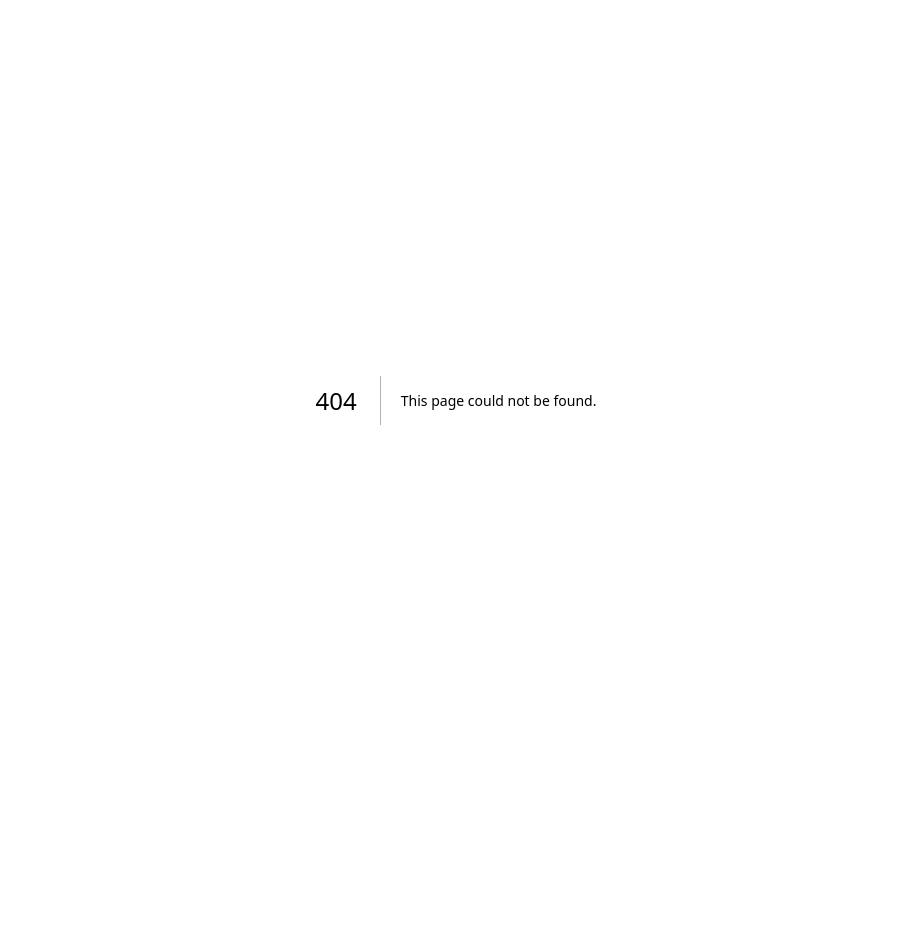
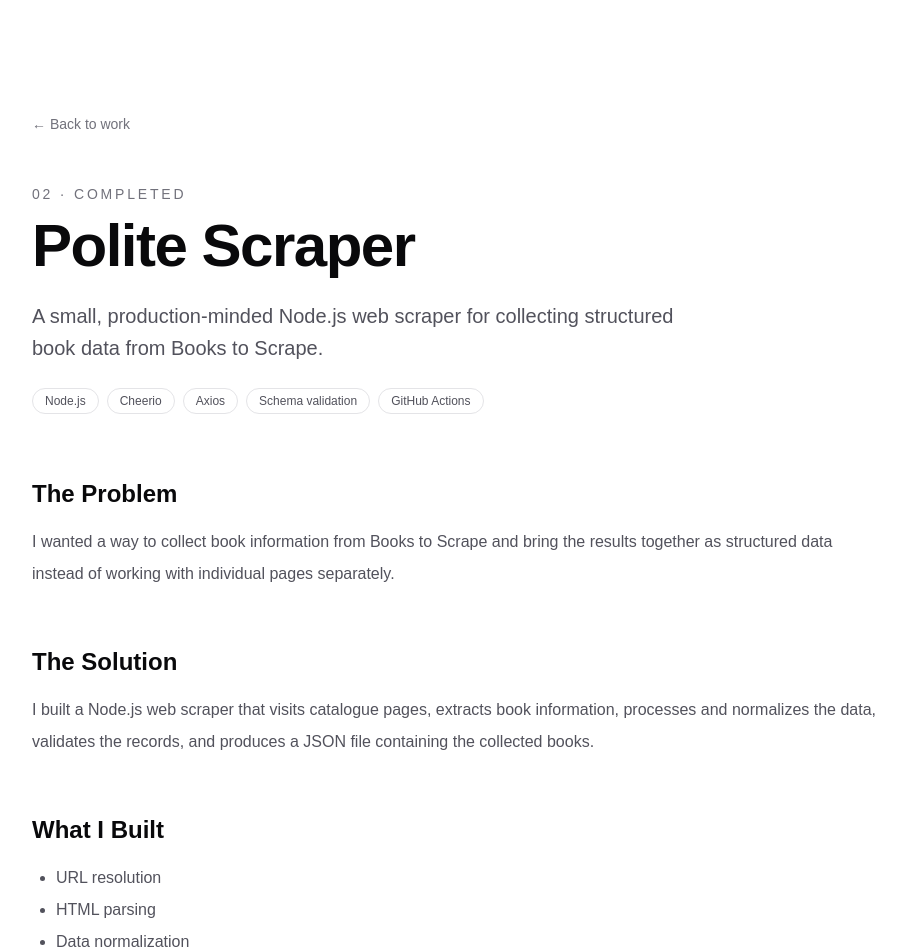
Before and after one commit to Leslei-254/leslei-portfolio, a Next.js app: page /work/polite-scraper in a window 1280 px wide. Before the commit this address had no page. Shown: the top 952 px of the page, without its empty margins (184-1090 px from the left). Before the commit the page ends 800 px from the top, so only its background shows below. Built offline with nearby package versions, Linux system fonts and the light colour scheme.

Commit message:
Add Polite Scraper case study

```diff
--- /dev/null
+++ b/app/work/polite-scraper/page.tsx
@@ -0,0 +1,26 @@
+import Link from "next/link";
+
+const concepts = ["URL resolution", "HTML parsing", "Data normalization", "Schema validation", "Request throttling", "robots.txt handling", "Automated testing", "GitHub Actions CI", "JSON output"];
+
+export default function PoliteScraperCaseStudy() {
+  return (
+    <main className="min-h-screen bg-white text-zinc-950">
+      <article className="mx-auto max-w-4xl px-6 py-20 sm:py-28">
+        <Link href="/work" className="text-sm text-zinc-500 hover:text-black">← Back to work</Link>
+        <p className="mt-12 text-sm font-medium uppercase tracking-[0.2em] text-zinc-500">02 · Completed</p>
+        <h1 className="mt-3 text-5xl font-semibold tracking-tight sm:text-6xl">Polite Scraper</h1>
+        <p className="mt-6 max-w-2xl text-xl leading-8 text-zinc-600">A small, production-minded Node.js web scraper for collecting structured book data from Books to Scrape.</p>
+        <div className="mt-6 flex flex-wrap gap-2">{["Node.js", "Cheerio", "Axios", "Schema validation", "GitHub Actions"].map((x) => <span key={x} className="rounded-full border border-zinc-200 px-3 py-1 text-xs text-zinc-600">{x}</span>)}</div>
+        <div className="mt-16 space-y-14">
+          <section><h2 className="text-2xl font-semibold">The Problem</h2><p className="mt-4 leading-8 text-zinc-600">I wanted a way to collect book information from Books to Scrape and bring the results together as structured data instead of working with individual pages separately.</p></section>
+          <section><h2 className="text-2xl font-semibold">The Solution</h2><p className="mt-4 leading-8 text-zinc-600">I built a Node.js web scraper that visits catalogue pages, extracts book information, processes and normalizes the data, validates the records, and produces a JSON file containing the collected books.</p></section>
+          <section><h2 className="text-2xl font-semibold">What I Built</h2><ul className="mt-5 list-disc space-y-2 pl-6 text-zinc-600">{concepts.map((x) => <li key={x}>{x}</li>)}</ul><p className="mt-6 leading-8 text-zinc-600">Workflow: Books to Scrape → fetch catalogue pages → parse HTML → extract information → normalize data → validate records → save structured JSON.</p></section>
+          <section><h2 className="text-2xl font-semibold">My Role</h2><p className="mt-4 leading-8 text-zinc-600">I built the scraper and worked through the implementation and troubleshooting required to get the different parts working together.</p></section>
+          <section><h2 className="text-2xl font-semibold">The Challenge</h2><p className="mt-4 leading-8 text-zinc-600">The hardest part for me was troubleshooting. I had to work through problems in different parts of the scraper and make sure the pieces worked reliably together.</p></section>
+          <section><h2 className="text-2xl font-semibold">What I Learned</h2><p className="mt-4 leading-8 text-zinc-600">I learned how to solve problems through troubleshooting and working through issues until the application works. The project also gave me practical experience with responsible web scraping, data processing, validation, testing, and automation.</p></section>
+          <section><h2 className="text-2xl font-semibold">Outcome</h2><p className="mt-4 leading-8 text-zinc-600">The scraper successfully produced a JSON file containing the collected books.</p><a href="https://github.com/Leslei-254/polite-scraper" target="_blank" rel="noreferrer" className="mt-6 inline-block rounded-full bg-zinc-950 px-6 py-3 text-sm font-medium text-white">View GitHub Repository →</a></section>
+        </div>
+      </article>
+    </main>
+  );
+}
```
